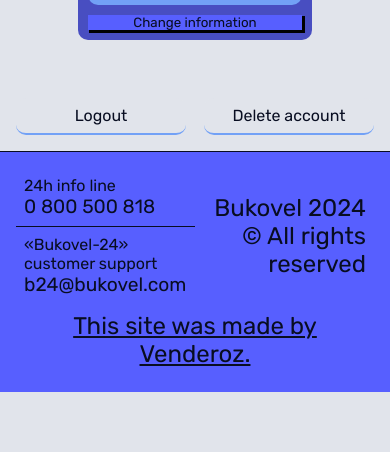
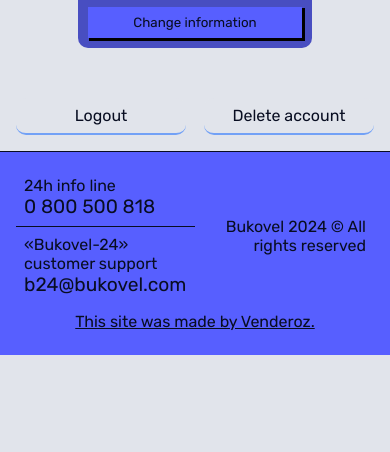
Before and after one commit to Venderoz/Bukovel, a PHP site: page /account.php in a window 390 px wide. Shown: the part 532-984 px from the top of the page. Run offline with PHP 8.4, Linux system fonts and the light colour scheme; the visitor is signed in with stand-in values (Sample User, id 1); data that the repository does not hold is empty.

Commit message:
Upd: 25.03.2024
- slider size changed
- footer css minor changes
- added dialog window on the account page

```diff
--- a/account.php
+++ b/account.php
@@ -147,6 +147,12 @@
             color: white;
             transition: 0.1s all;
             width: 100%;
+            padding: .5rem;
+        }
+
+        .user-details-box>ul .list-button-box>button:active {
+            box-shadow: none;
+            transform: translateY(2px);
         }
 
         .user-details-box>ul .list-button-box>button>p {
@@ -374,9 +414,19 @@
     <script src="./public/scripts/sidebar_manipulation.js"></script>
     <script>
         const updateBtn = document.getElementById("update-btn");
+        const dialog = document.querySelector("dialog");
+        const closeDialogBtn = document.querySelector(".close-dialog-btn");
         const deleteBtn = document.getElementById("delete-btn");
         const logoutBtn = document.getElementById("logout-btn");
 
+        updateBtn.addEventListener("click", () => {
+            dialog.showModal();
+        });
+
+        // "Close" button closes the dialog
+        closeDialogBtn.addEventListener("click", () => {
+            dialog.close();
+        });
         logoutBtn.addEventListener("click", () => {
             window.location.replace("logout.php");
         })
--- a/public/css/footer.css
+++ b/public/css/footer.css
@@ -35,19 +35,19 @@
 .footer-contact-box p:first-child{
     border-bottom: 1px solid var(--text);
 }
-.footer-copyrights-box{
+.footer-copyrights-box > p{
     text-align: center;
-    font-size: x-large;
+    font-size: 100%;
 }
-.footer-creator-box p{
+.footer-creator-box > p{
     text-align: right;
-    font-size: x-large;
+    font-size: 100%;
 }
 @media (max-width: 635px) {
-    .footer-creator-box p{
+    .footer-creator-box > p{
         text-align: center;
     }
-    .footer-copyrights-box p{
+    .footer-copyrights-box > p{
         text-align: right
     };
 }
--- a/public/css/resetting.css
+++ b/public/css/resetting.css
@@ -4,6 +4,7 @@
     padding: 0;
     box-sizing: border-box;
     font-family: "Rubik";
+    outline: 0;
 }
 html, body{
     width: 100vw;
```
Also changed, not shown: other parts of account.php (+34 -0 lines), welcomePage.php (+8 -8 lines).
